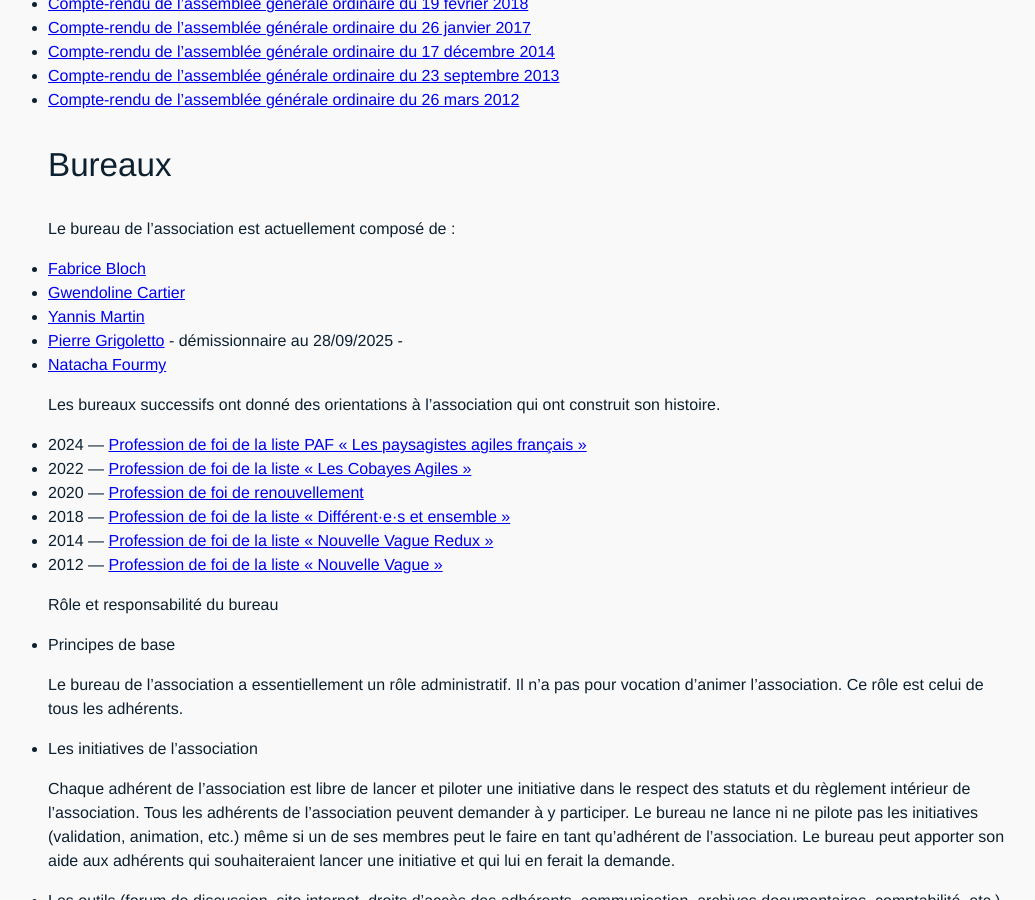
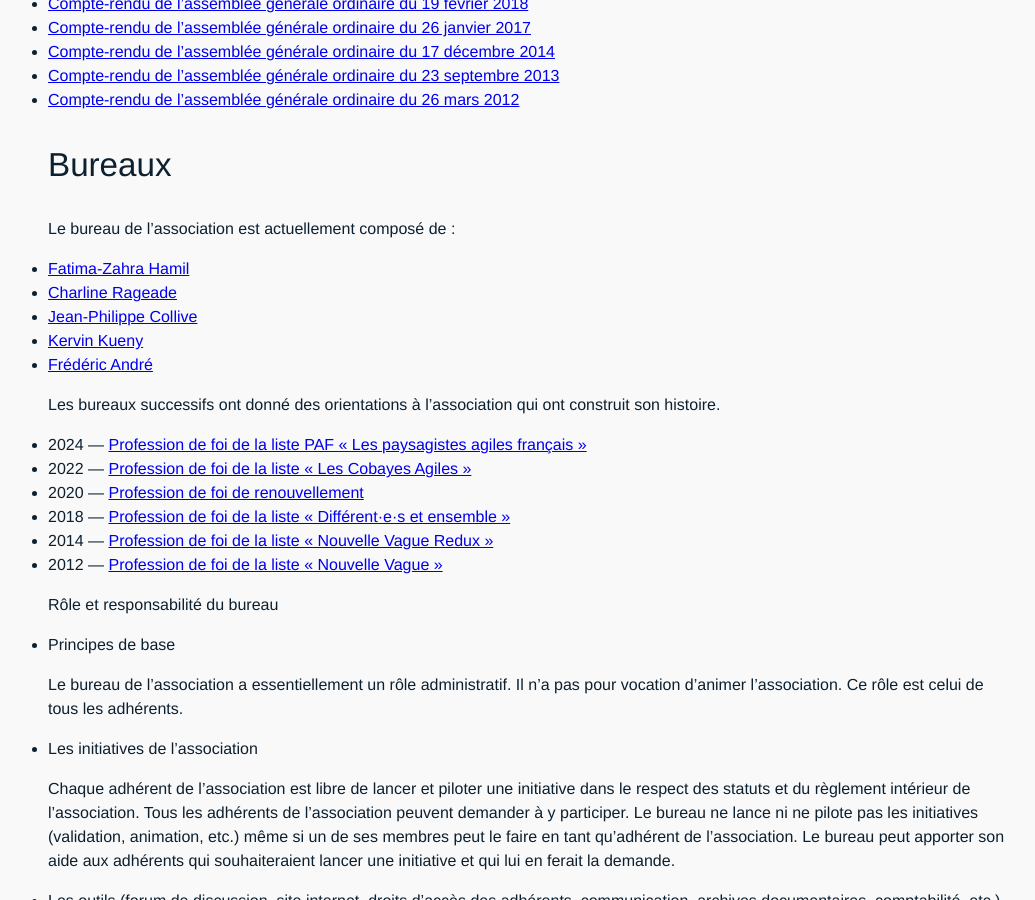
Before and after one commit to AgileFrance/AgileFrance.github.io, a Jekyll site: the page built from _pages/association.md, in a window 1280 px wide and 900 px high, scrolled down 611 px. Shown: the whole window, without its empty margins (112-1147 px from the left). Built offline with Jekyll 4.4.1, drawn with Linux system fonts in a browser that asks for light colours; comment, search, counter and statistics services are not loaded.

Commit message:
Changement des membres du bureau 2026

```diff
--- a/_pages/association.md
+++ b/_pages/association.md
@@ -21,11 +21,11 @@ Les assemblées générales sont les réunions annuelles lors desquelles le bure
 
 Le bureau de l’association est actuellement composé de :
 
-- [Fabrice Bloch](https://fr.linkedin.com/in/fabrice-bloch-4b9b5194)
-- [Gwendoline Cartier](https://www.linkedin.com/in/gwendoline-c-25b93229/)
-- [Yannis Martin](https://www.linkedin.com/in/yannismartin/)
-- [Pierre Grigoletto](https://www.linkedin.com/in/pierre-grigoletto/)  - démissionnaire au 28/09/2025 -
-- [Natacha Fourmy](https://www.linkedin.com/in/natacha-fourmy/)
+- [Fatima-Zahra Hamil](https://www.linkedin.com/in/fzhamil/)
+- [Charline Rageade](https://www.linkedin.com/in/charlinerageade/)
+- [Jean-Philippe Collive](https://www.linkedin.com/in/jpcollive/)
+- [Kervin Kueny](https://www.linkedin.com/in/kervin-kueny/)
+- [Frédéric André](https://www.linkedin.com/in/fredericandrepro/)
 
 Les bureaux successifs ont donné des orientations à l’association qui ont construit son histoire.
 
```
